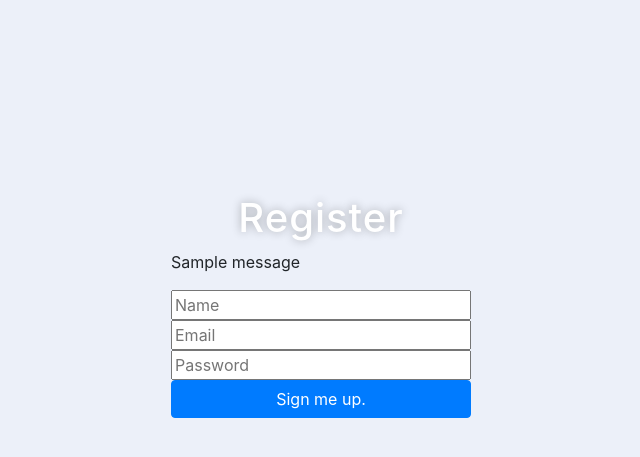
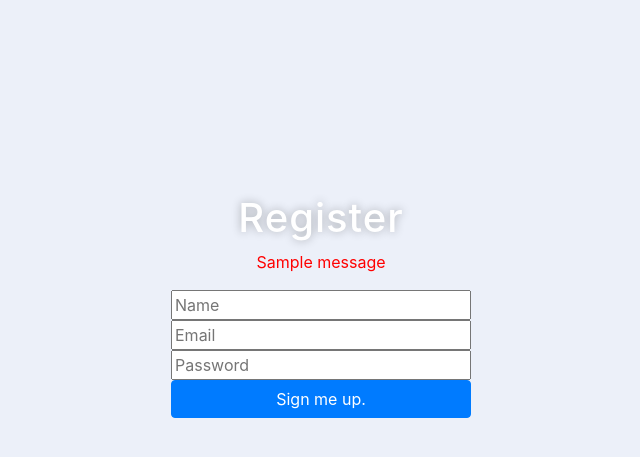
Before and after one commit to Wiola09/top_movies_db, a Flask app: page /register in a window 1280 px wide. Shown: the part 56-513 px from the top of the page, without its empty margins (319-959 px from the left). Run offline with Flask 3, Linux system fonts and the light colour scheme; tables that the repository leaves empty hold one stand-in row (values such as "Sample post"); one stand-in notice (Sample message) is shown; some libraries are stand-ins or nearby versions.

Commit message:
Kod logovanja kad se unese nepostojeci mail preusmeri na registrovanje, i kod registrovanja za postojeci mail na logovanje, dodat css za fles poruke

```diff
--- a/main.py
+++ b/main.py
@@ -229,7 +229,7 @@ def register():
         if user_object:
             # metod flash je iz flaska, dodat kod i u *.html stranici
             flash("You've already signed up with that email, log in instead!")
-            return redirect(url_for('register'))
+            return redirect(url_for('login'))
 
         UserData(
             name=name,
@@ -249,8 +249,8 @@ def login():
 
         if not user_object:
             # metod flash je iz flaska, dodat kod i u *.html stranici
-            flash("That email does not exist, please try again.")
-            return redirect(url_for('login'))
+            flash("That email does not exist, please register.")
+            return redirect(url_for('register'))
 
         # Password incorrect
         # Check stored password hash against entered password hashed.
--- a/static/css/styles.css
+++ b/static/css/styles.css
@@ -1,5 +1,9 @@
  *, *:before, *:after {
 	 box-sizing: border-box;
+}
+.flash {
+text-align: center;
+color: red;
 }
 .box {
 	position: absolute;
--- a/templates/login.html
+++ b/templates/login.html
@@ -6,7 +6,7 @@
     {% with messages = get_flashed_messages() %}
         {% if messages %}
             {% for message in messages %}
-                 <p>{{ message }}</p>
+                 <p class="flash">{{ message }}</p>
             {% endfor %}
         {% endif %}
     {% endwith %}
--- a/templates/register.html
+++ b/templates/register.html
@@ -6,7 +6,7 @@
         {% with messages = get_flashed_messages() %}
             {% if messages %}
                {% for message in messages %}
-                 <p>{{ message }}</p>
+                 <p class="flash">{{ message }}</p>
                {% endfor %}
             {% endif %}
         {% endwith %}
```
